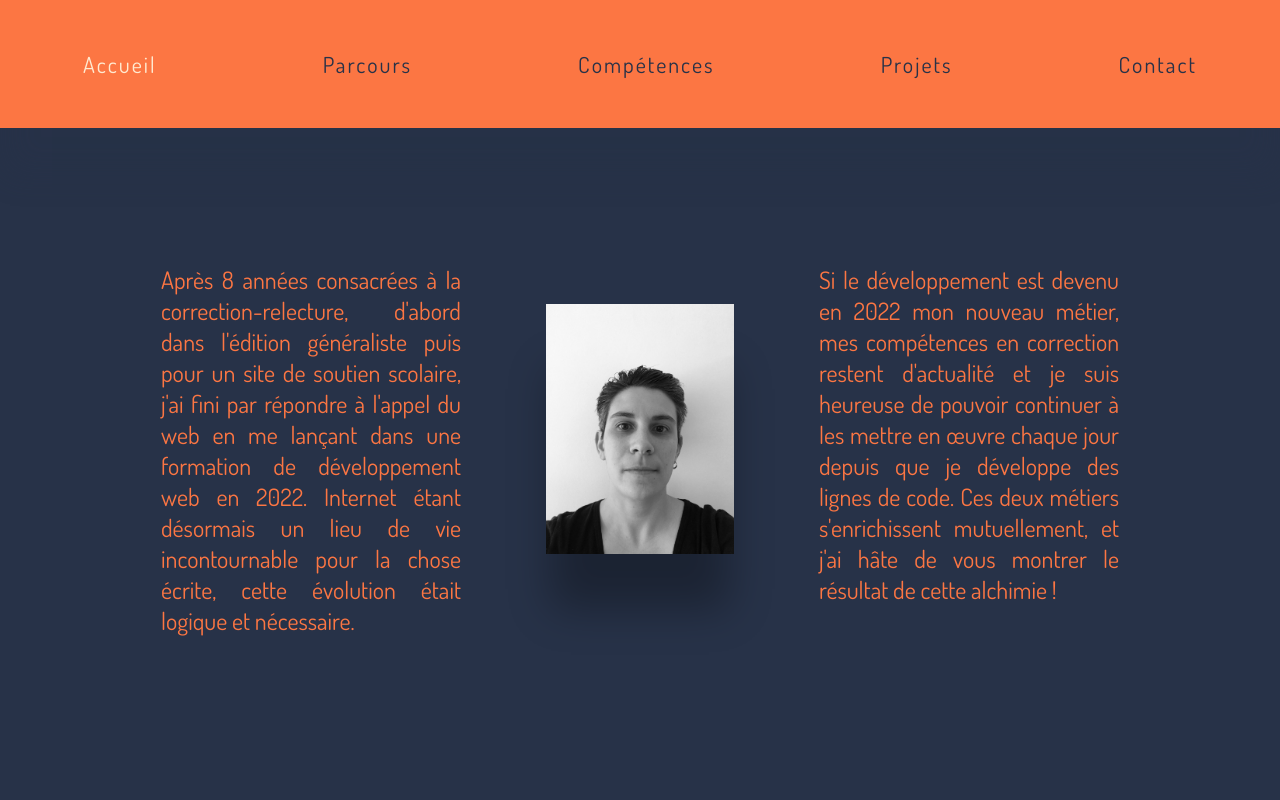
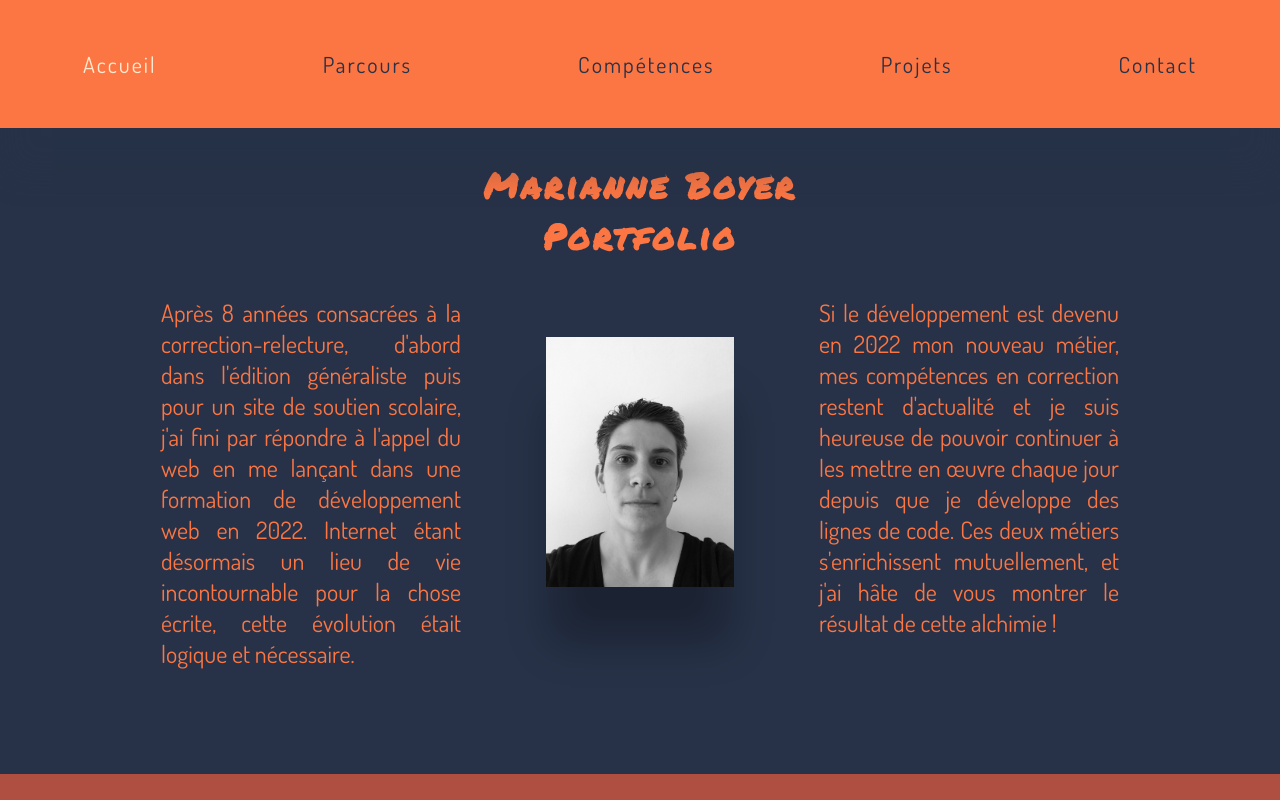
Before and after one commit to MarianneB08/PortfolioMB, a React (Create React App) app in the folder frontend/: page / in a window 1280 px wide. Shown: the top 800 px of the page. Built offline with nearby package versions, Linux system fonts and the light colour scheme.

Commit message:
Ajout d'un h1 sur la section 'Home'

```diff
--- a/frontend/src/components/Footer.js
+++ b/frontend/src/components/Footer.js
@@ -1,3 +1,6 @@
+// Le composant "Footer" correspond au footer du site. Il contient notamment un lien qui, au clic, ouvre les mentions légales du site,
+// dans une modal gérée par le hook useState et contenue dans le composant "Popup".
+
 import React, {useState} from "react";
 import footerStyles from "../styles/components/footer.module.scss";
 import Popup from "./Popup";
--- a/frontend/src/components/Home.js
+++ b/frontend/src/components/Home.js
@@ -10,10 +10,19 @@ const Home = () => {
     threshold: 0.3
   }
 
+  const { ref: homeRef, inView: homeIsVisible } = useInView(options);
   const { ref: imgRef, inView: imgIsVisible } = useInView(options);
 
   return (
     <section className={homeStyles.homeContainer} id="home">
+      <h1
+        className={`${homeStyles.homeTitle} ${
+          homeIsVisible ? homeStyles.titleAnimate : ""
+        }`}
+        ref={homeRef}
+      >
+        Marianne Boyer<br/>Portfolio
+      </h1>
       <div className={homeStyles.homeWrapper}>
         <div className={homeStyles.textContainerLeft}>
           <p>
--- a/frontend/src/styles/components/home.module.scss
+++ b/frontend/src/styles/components/home.module.scss
@@ -39,11 +39,27 @@
 
 .homeContainer {
   background-color: globals.$color-1;
-  height: 100vh;
+  //height: 130vh;
+  height: auto;
   display: flex;
+  flex-direction: column;
   align-items: center;
   position: relative;
-  padding-top: 100px;
+  padding-top: 120px;
+  padding-bottom: 70px;
+  .homeTitle {
+    font-family: globals.$font-family-2;
+    font-size: globals.$font-size-4;
+    color: globals.$color-3;
+    text-align: center;
+    letter-spacing: 3px;
+    margin-top: 40px;
+  }
+  .titleAnimate {
+    -webkit-animation: tracking-in-expand 3s cubic-bezier(0.215, 0.61, 0.355, 1)
+      both;
+    animation: tracking-in-expand 4s cubic-bezier(0.215, 0.61, 0.355, 1) both;
+  }
   .homeWrapper {
     width: 80%;
     padding: 35px 0;
@@ -122,6 +138,10 @@
 @media screen and (max-width: 480px) {
   .homeContainer {
     height: auto;
+    .homeTitle {
+      font-size: globals.$font-size-3;
+      margin: 20px 0;
+    }
     .homeWrapper {
       flex-direction: column;
       align-items: center;
```
Also changed, not shown: frontend/src/components/Card.js (+13 -0 lines), frontend/src/components/Contact.js (+8 -0 lines).
